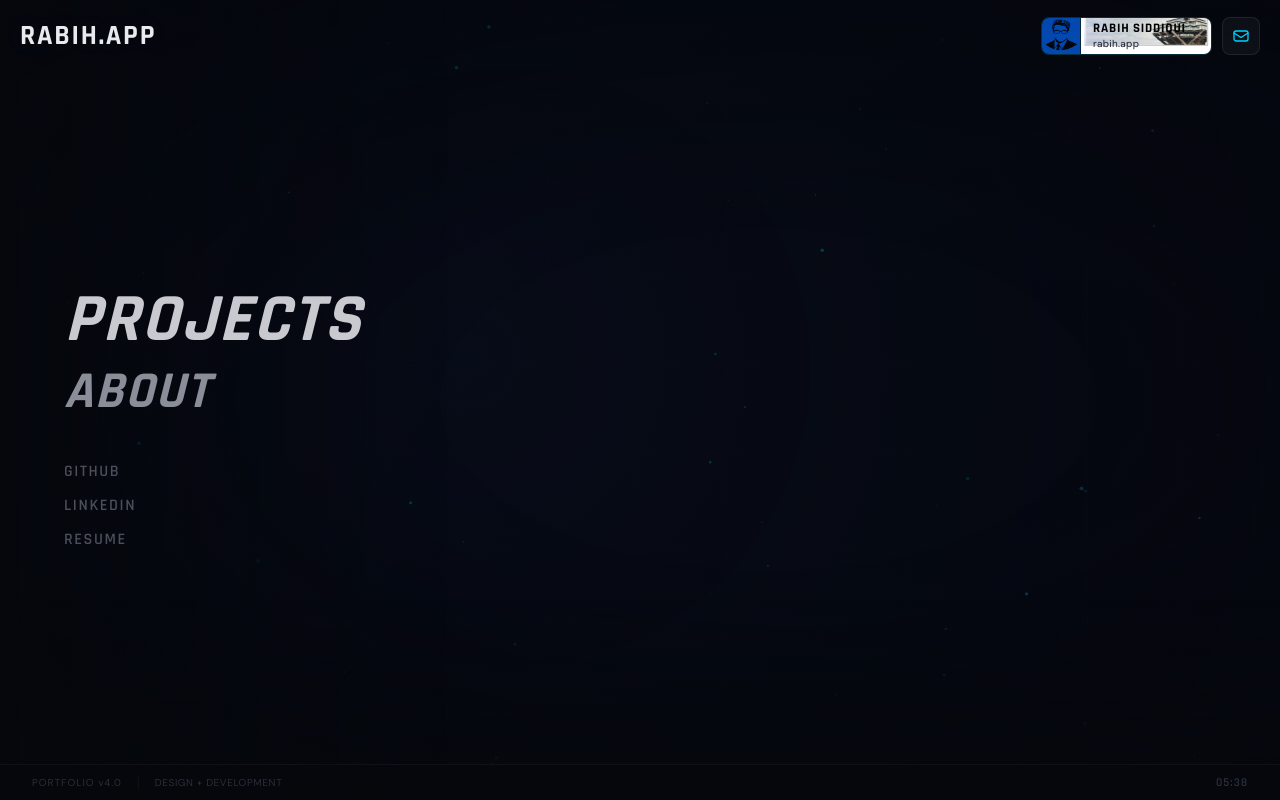
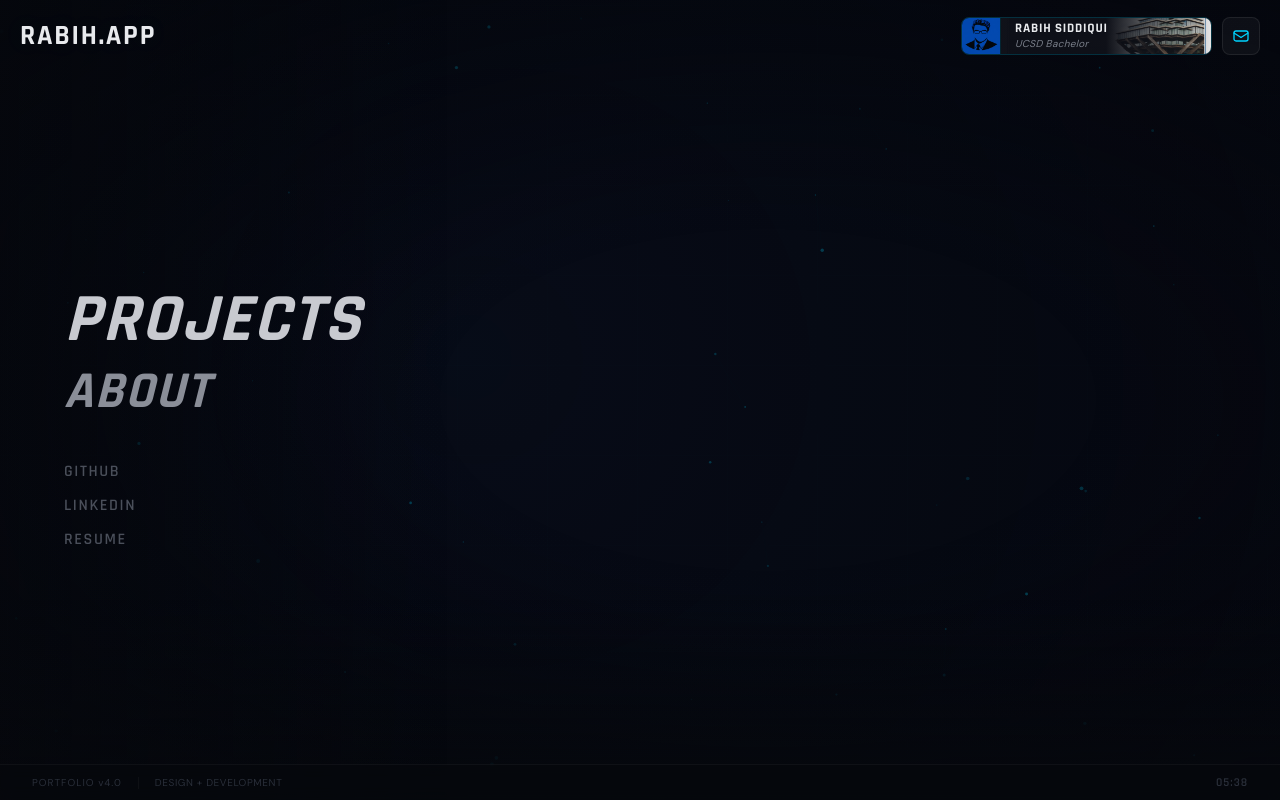
Before and after one commit to rabihzsiddiqui/rabihs-redesigned-portfolio, a Next.js app: page / in a window 1280 px wide. Built offline with nearby package versions, Linux system fonts and the light colour scheme.

Commit message:
Widen name card, fix Geisel crop, add dark gradient, update subtitle to UCSD Bachelor

```diff
--- a/components/layout/Header.tsx
+++ b/components/layout/Header.tsx
@@ -82,7 +82,7 @@ function ProfileCorner() {
         {/* Name section with Geisel background — hidden on mobile */}
         <div
           className="hidden sm:block"
-          style={{ position: "relative", padding: "0 12px", minWidth: 130 }}
+          style={{ position: "relative", padding: "0 14px", minWidth: 210 }}
         >
           {/* Geisel background */}
           <div
@@ -91,7 +91,15 @@ function ProfileCorner() {
               inset: 0,
               backgroundImage: "url('/Geisel.png')",
               backgroundSize: "cover",
-              backgroundPosition: "center 60%",
+              backgroundPosition: "right center",
+            }}
+          />
+          {/* Dark gradient: opaque on left for text, fades right to show Geisel */}
+          <div
+            style={{
+              position: "absolute",
+              inset: 0,
+              background: "linear-gradient(90deg, rgba(6,8,16,0.96) 0%, rgba(6,8,16,0.96) 50%, rgba(6,8,16,0.1) 100%)",
             }}
           />
           {/* Text */}
@@ -111,7 +119,7 @@ function ProfileCorner() {
                 fontFamily: "var(--font-rajdhani)",
                 fontWeight: 700,
                 fontSize: 13,
-                color: "#000",
+                color: "#e8eaed",
                 letterSpacing: "0.06em",
                 lineHeight: 1.2,
                 whiteSpace: "nowrap",
@@ -123,11 +131,12 @@ function ProfileCorner() {
               style={{
                 fontFamily: "var(--font-dm-sans)",
                 fontSize: 10,
-                color: "#1a1a2e",
+                color: "#7a7f8a",
                 letterSpacing: "0.03em",
+                fontStyle: "italic",
               }}
             >
-              {identity.domain}
+              UCSD Bachelor
             </div>
           </div>
         </div>
```
